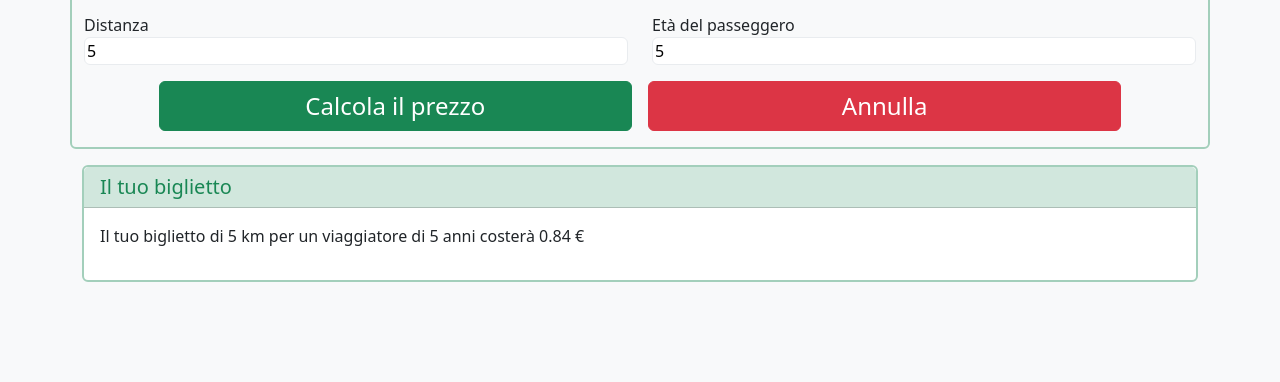
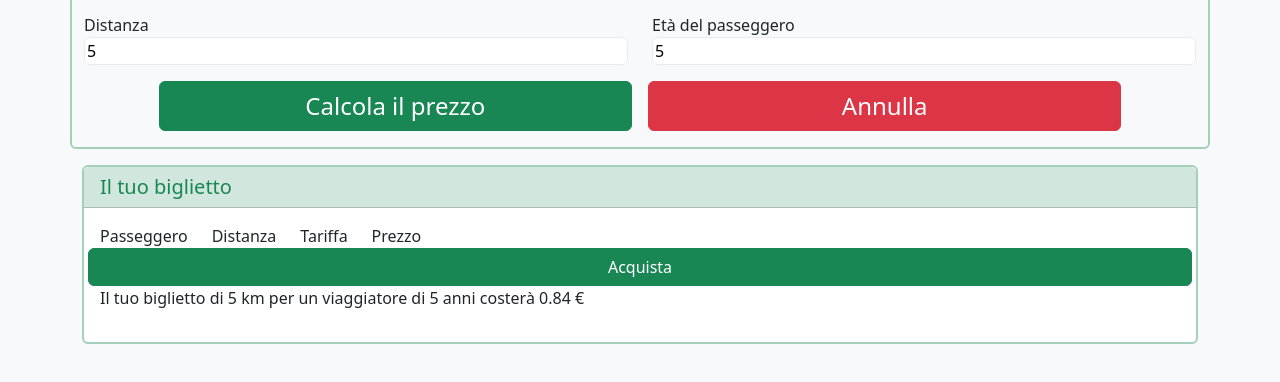
Before and after one commit to marikadiblasio/js-biglietto-treno-form, a plain HTML site: page index.html in a window 1280 px wide. Both pictures are taken after typing "Sample", "5", "5" into the empty fields and a click on the button "Calcola il prezzo". Shown: the part 300-682 px from the top of the page. Drawn offline with nearby package versions, Linux system fonts and the light colour scheme.

Commit message:
add control for input name

```diff
--- a/index.html
+++ b/index.html
@@ -34,10 +34,18 @@
             <button id="reset" class="btn btn-danger mb-3 fs-4 col-12 col-sm-5 ms-sm-2 me-sm-auto mx-auto">Annulla</button>
         </div>
     </section>
-    <section id="ticket" class="container-lg d-none">
+    <section id="ticket" class="container-lg">
         <div class="card border border-2 border-success-subtle">
             <h5 class="card-header">Il tuo biglietto</h5>
-            <div id="ticketBody" class="card-body"></div>
+            <div id="ticketBody" class="card-body">
+                <div class="row">
+                    <div class="col-auto">Passeggero</div>
+                    <div class="col-auto">Distanza</div>
+                    <div class="col-auto">Tariffa</div>
+                    <div class="col-auto">Prezzo</div>
+                    <button class="btn btn-success">Acquista</button>
+                </div>
+            </div>
         </div>
     </section>
     <script type="text/javascript" src="./js/script.js"></script>
--- a/js/script.js
+++ b/js/script.js
@@ -17,9 +17,11 @@ Il recap dei dati e l'output del prezzo finale, andranno quindi stampati in pagi
 const priceKm = 0.21;
 const discountJ = 0.20;
 const discountS = 0.40;
+let rate = 'Nessuno sconto';
 //Variabili input
 const boxKmTrip = document.querySelector('input[name=kmTrip]');
 const boxUserAge = document.querySelector('input[name=userAge]');
+const boxName = document.querySelector('input[name=name]');
 const topCard = document.querySelector('.card-header');
 //Variabile bottone
 const btnCalc = document.querySelector('button');
@@ -27,12 +29,16 @@ const btnCalc = document.querySelector('button');
 btnCalc.addEventListener('click', function() {
     const kmTrip = parseInt(boxKmTrip.value);
     const userAge = parseInt(boxUserAge.value);
+    const name = boxName.value;
     let price = priceKm * kmTrip;
+    if ((name) && isNaN(name)){
         if (((userAge) && userAge > 0) && ((kmTrip) && kmTrip > 0)) {
             if (userAge < 18) {
                 price -= price * discountJ;
+                rate = 'Tariffa Young';
             } else if (userAge > 65) {
                 price -= price * discountS;
+                rate= 'Tariffa Senior';
             }
             topCard.classList.add('bg-success-subtle');
             topCard.classList.add('text-success');
@@ -48,15 +54,16 @@ btnCalc.addEventListener('click', function() {
         }
         const ticket = document.getElementById('ticket');
         ticket.classList.remove('d-none');
+    }else {
+        document.querySelector('label').innerHTML += `<span class="text-danger">Inserire il nome del passeggero</span>`;
+    }
 })
 //Reset
 const btnReset = document.getElementById('reset');
 btnReset.addEventListener('click', function(){
     boxKmTrip.value = '';
     boxUserAge.value = '';
-    document.getElementById('name').value = '';
+    boxName.value = '';
     document.getElementById('ticketBody').innerHTML = '';
     ticket.classList.add('d-none');
-
-
 })
```
Lines whose indentation alone changed are shown as unchanged.
